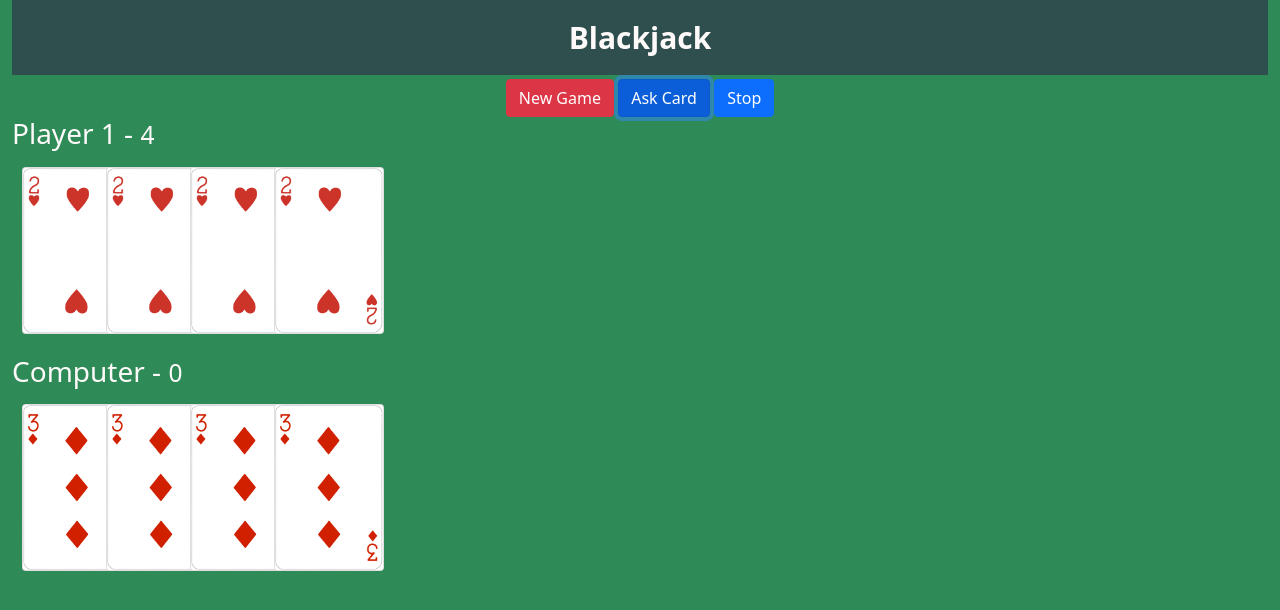
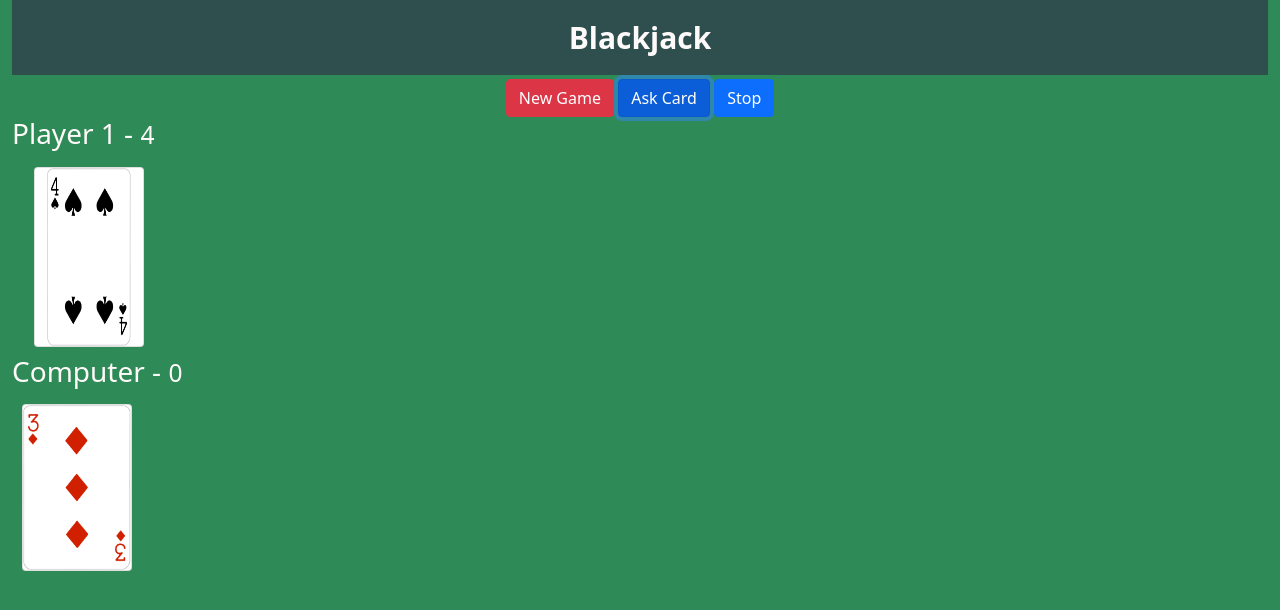
Before and after one commit to ClondonoM/javascript-css-blackjack, a plain HTML site: page index.html in a window 1280 px wide. Both pictures are taken after a click on the button "Ask Card". Drawn offline with Linux system fonts and the light colour scheme.

Commit message:
player cards done

```diff
--- a/assets/js/game.js
+++ b/assets/js/game.js
@@ -7,6 +7,7 @@ let playerPoints = 0,
 // html references
 const btnAsk = document.querySelector("#btnAsk");
 const smalls = document.querySelectorAll("small");
+const divPlayerCards = document.querySelector("#player-cards");
 
 const buildDeck = () => {
   for (i = 2; i <= 10; i++) {
@@ -50,4 +51,14 @@ btnAsk.addEventListener("click", () => {
   playerPoints = playerPoints + valueCard(card);
   console.log(`carta :${card} puntos jugador: ${playerPoints}`);
   smalls[0].innerText = playerPoints;
+
+  const imgCard = document.createElement("img");
+  imgCard.src = `assets/cards/${card}.png`;
+  imgCard.classList.add("card");
+  divPlayerCards.append(imgCard);
+
+  if (playerPoints > 21) {
+    console.warn("perdiste");
+    btnAsk.disabled = true;
+  }
 });
--- a/index.html
+++ b/index.html
@@ -24,18 +24,7 @@
         </div>
       </div>
       <div id="player-cards" class="row row-cols-auto mt-2 ms-5">
-        <div class="col">
-          <img class="card" src="assets/cards/2H.png" />
-        </div>
-        <div class="col">
-          <img class="card" src="assets/cards/2H.png" />
-        </div>
-        <div class="col">
-          <img class="card" src="assets/cards/2H.png" />
-        </div>
-        <div class="col">
-          <img class="card" src="assets/cards/2H.png" />
-        </div>
+        <div class="col" id="player-cards"></div>
       </div>
 
       <div class="row mt-2">
@@ -47,15 +36,6 @@
         <div class="col">
           <img class="card" src="assets/cards/3D.png" />
         </div>
-        <div class="col">
-          <img class="card" src="assets/cards/3D.png" />
-        </div>
-        <div class="col">
-          <img class="card" src="assets/cards/3D.png" />
-        </div>
-        <div class="col">
-          <img class="card" src="assets/cards/3D.png" />
-        </div>
       </div>
     </div>
 
```
